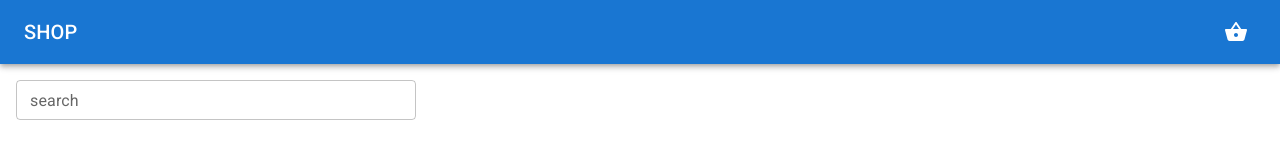
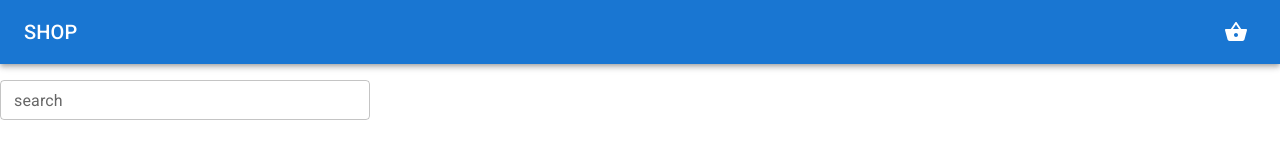
Before and after one commit to LarinV1983/Shop-material-ui, a React (Create React App) app: page / in a window 1280 px wide. Shown: the top 142 px of the page. Built offline with nearby package versions, Linux system fonts and the light colour scheme.

Commit message:
поправил инпут

```diff
--- a/src/components/Search.jsx
+++ b/src/components/Search.jsx
@@ -5,7 +5,7 @@ const Search = ({ onChange, value }) => {
     return <TextField
     label='search'
     type='search'
-    sx={{mb: '1.5rem', ml:'1rem', width: 400}}
+    sx={{mb: '1.5rem', width: 370}}
     size="small"
     value={value}
     onChange={onChange}
```
Also changed, not shown: src/components/App.jsx (indentation only).
